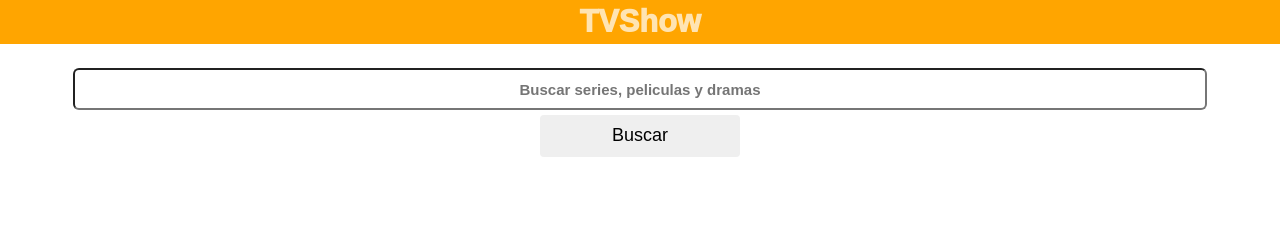
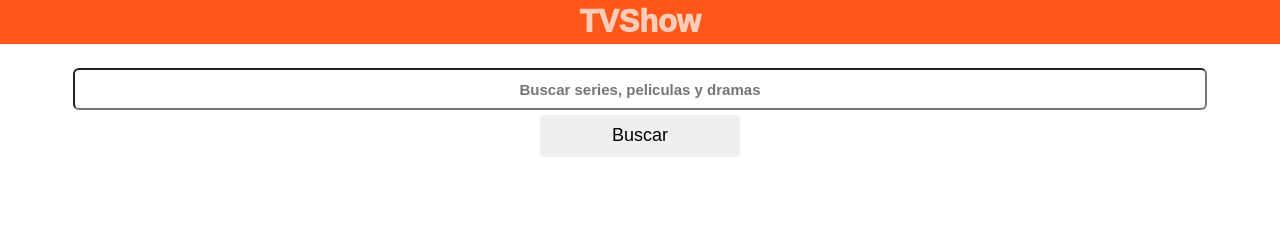
Before and after one commit to jeremiasramirez/aplicacion-js-tvshow, a website: page index.html in a window 1280 px wide. Shown: the top 250 px of the page. Drawn offline with Linux system fonts and the light colour scheme.

Commit message:
cambiado de color de header

```diff
--- a/public/css/index.css
+++ b/public/css/index.css
@@ -2,9 +2,10 @@ body{
 	margin: 0;
 }
 .main__header{
-	background-color: orange;
+	background-color: orangered;
 	position: sticky;
 	top: 0;
+	opacity: .9;
 }
 
 
```
